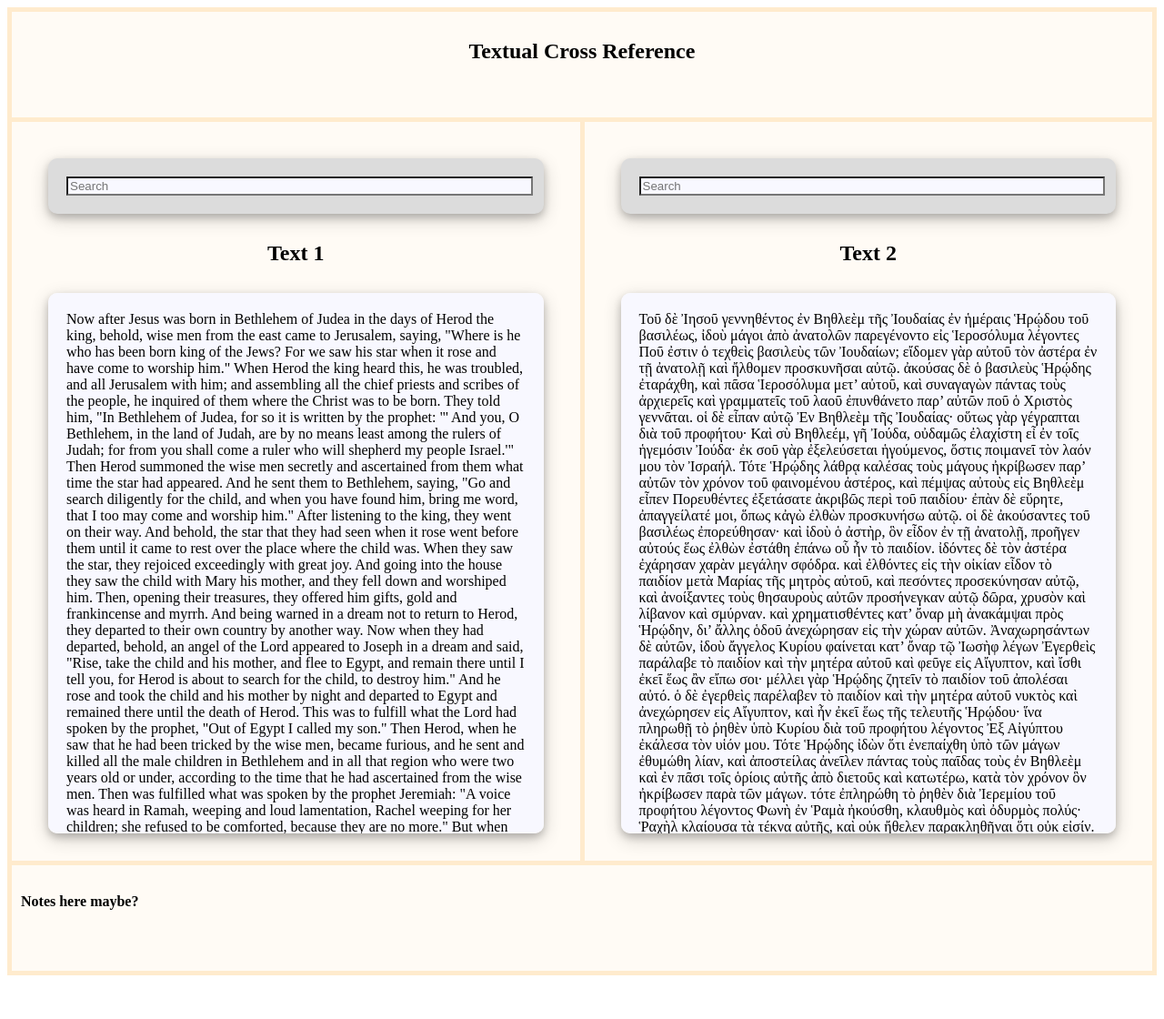
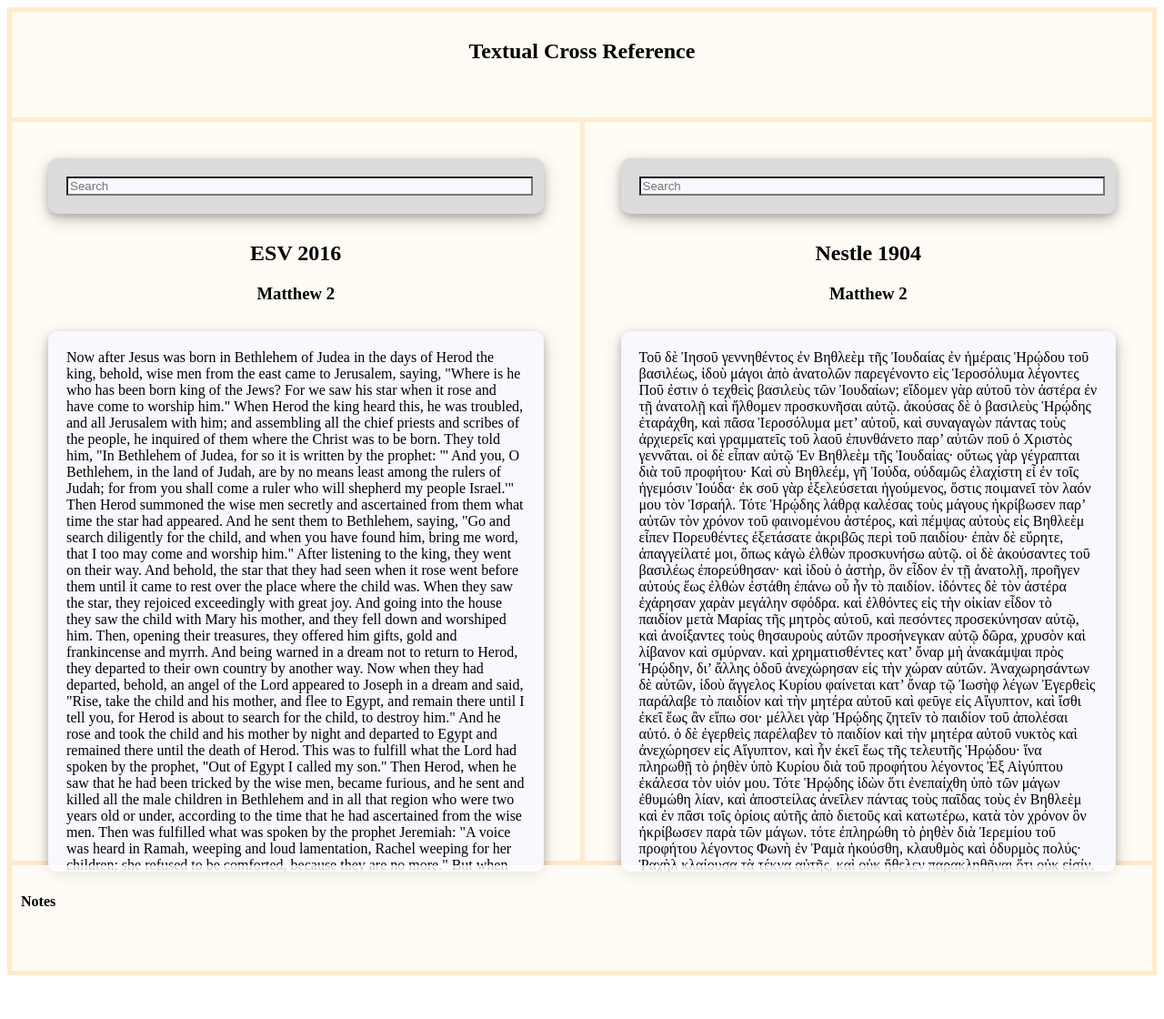
Before and after one commit to aNiemack/cas502_religious_text_cross_referencing_tool-, a Django app: page / in a window 1280 px wide. Shown: the top 1120 px of the page at 91% size. Run offline with Django 5.2, Linux system fonts and the light colour scheme.

Commit message:
update html page

```diff
--- a/text_cross_reference/dashboard/templates/dashboard/index.html
+++ b/text_cross_reference/dashboard/templates/dashboard/index.html
@@ -28,7 +28,8 @@
             hx-trigger="keyup changed delay:500ms"
           />
         </div>
-        <h2 style="text-align: center">Text 1</h2>
+        <h2 style="text-align: center">ESV 2016</h2>
+        <h3 style="text-align: center">Matthew 2</h3>
         <div id="text-1" class="card">
           Now after Jesus was born in Bethlehem of Judea in the days of Herod the king, behold, wise men from the east came to Jerusalem,
           saying, "Where is he who has been born king of the Jews? For we saw his star when it rose and have come to worship him."
@@ -63,7 +64,8 @@
             placeholder="Search"
           />
         </div>
-        <h2 style="text-align: center">Text 2</h2>
+        <h2 style="text-align: center">Nestle 1904</h2>
+        <h3 style="text-align: center">Matthew 2</h3>
         <div id="text-2" class="card">
           Τοῦ δὲ Ἰησοῦ γεννηθέντος ἐν Βηθλεὲμ τῆς Ἰουδαίας ἐν ἡμέραις Ἡρῴδου τοῦ βασιλέως, ἰδοὺ μάγοι ἀπὸ ἀνατολῶν παρεγένοντο εἰς Ἱεροσόλυμα
           λέγοντες Ποῦ ἐστιν ὁ τεχθεὶς βασιλεὺς τῶν Ἰουδαίων; εἴδομεν γὰρ αὐτοῦ τὸν ἀστέρα ἐν τῇ ἀνατολῇ καὶ ἤλθομεν προσκυνῆσαι αὐτῷ.
@@ -90,7 +92,7 @@
           καὶ ἐλθὼν κατῴκησεν εἰς πόλιν λεγομένην Ναζαρέτ· ὅπως πληρωθῇ τὸ ῥηθὲν διὰ τῶν προφητῶν ὅτι Ναζωραῖος κληθήσεται.
         </div>
       </div>
-      <div class="footer"><h4>Notes here maybe?</h4></div>
+      <div class="footer"><h4>Notes</h4></div>
     </div>
   </body>
 </html>
```
